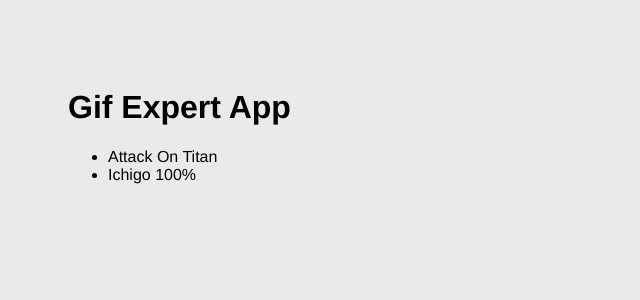
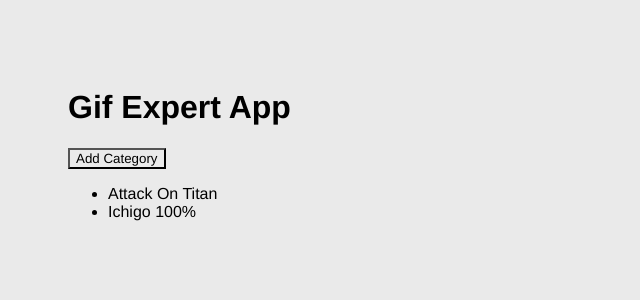
Before and after one commit to FabzDev/React-FernandoHerrera, a React (Vite) app in the folder 04-gif-expert-app/: page / in a window 1280 px wide. Shown: the top 300 px of the page, without its empty margins (0-640 px from the left). Built offline with nearby package versions, Linux system fonts and the light colour scheme.

Commit message:
GifExpertApp - Added New Category

```diff
--- a/04-gif-expert-app/src/GifExpertApp.jsx
+++ b/04-gif-expert-app/src/GifExpertApp.jsx
@@ -3,11 +3,15 @@ import { useState } from "react";
 // bkUpWx7ebyORXlTH747bYSgrAmAw64BC
 export const GifExpertApp = () => {
   const [categories, setCategories] = useState(['Attack On Titan', 'Ichigo 100%'])
-  // console.log(categories);
+  const addAnime = (anime) => () => setCategories([...categories, anime]);
+
 
   return (
     <>
       <h1>Gif Expert App</h1>
+      {/* <button onClick={() => setCategories([...categories, "Naruto"])}>Add Category</button> */}
+      <button onClick={addAnime('Naruto')}>Add Category</button>
+
       <ul>
         {categories.map(category => <li key={category}>{category}</li>)}
       </ul>
```
